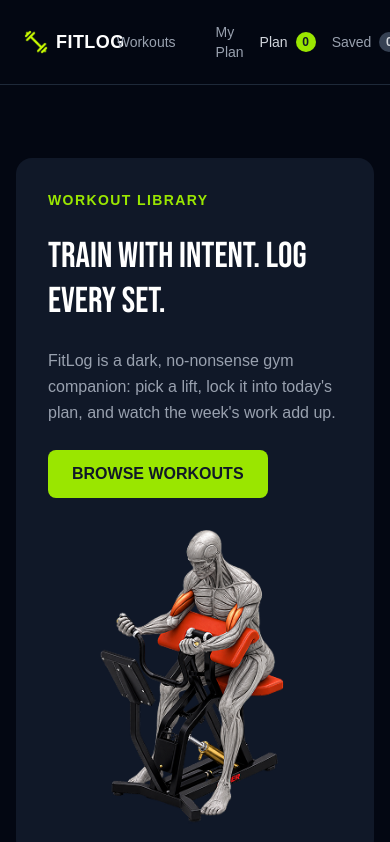
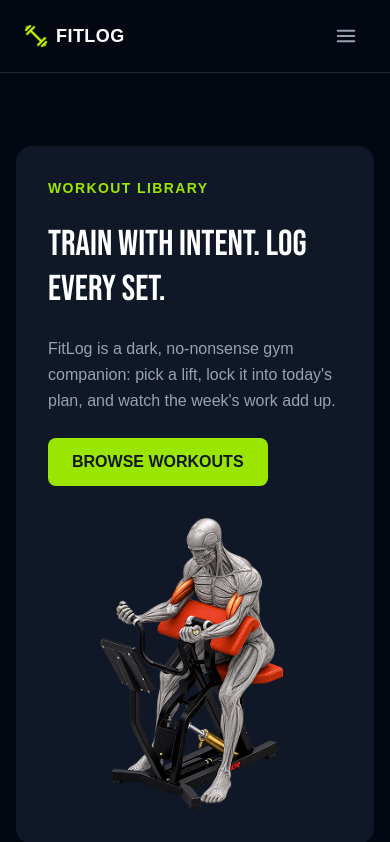
Before and after one commit to suave-sajid/fitlog, a Next.js app: page / in a window 390 px wide. Shown: the top 842 px of the page. Built offline with nearby package versions, Linux system fonts and the light colour scheme.

Commit message:
final commit

```diff
--- a/src/components/myNav.jsx
+++ b/src/components/myNav.jsx
@@ -1,27 +1,28 @@
 "use client"
+import { useState } from "react";
 import logo from "@/assets/logo.png"
 import Image from "next/image";
 import Link from "next/link";
 import { usePathname } from "next/navigation";
 import { usePlan } from "@/context/PlanContext";
 
-
-
 export default function Navbarr() {
-
   const pathname = usePathname();
   const { planItems, savedItems } = usePlan();
+  const [isMobileMenuOpen, setIsMobileMenuOpen] = useState(false);
 
+  // Helper function to close mobile menu on link click
+  const handleLinkClick = () => {
+    setIsMobileMenuOpen(false);
+  };
 
   return (
-    <nav className="sticky top-0 z-100 bg-gray-950 border-b border-gray-800 px-6 py-4">
+    <nav className="sticky top-0 z-50 bg-gray-950 border-b border-gray-800 px-6 py-4 relative">
       <div className="max-w-7xl mx-auto flex items-center justify-between">
 
         {/* Left Side - Logo */}
-        <Link href='/'>
+        <Link href='/' onClick={handleLinkClick}>
           <div className="flex items-center gap-2">
-            {/* Dumbbell Icon */}
-
             <Image
               src={logo}
               className="w-6 h-auto"
@@ -33,14 +34,10 @@ export default function Navbarr() {
           </div>
         </Link>
 
-
-        {/* Center - Navigation Links */}
-        <div className="flex items-center gap-2">
-
-          {/* Workouts Link */}
+        {/* Center - Navigation Links (Desktop Only) */}
+        <div className="hidden md:flex items-center gap-2">
           <Link
             href="/workouts"
-            // Conditional classes: if pathname matches, apply active styles
             className={`px-4 py-1.5 rounded-full text-sm font-medium cursor-pointer transition-colors ${pathname.startsWith("/workouts")
               ? "bg-gray-800 text-lime-400"
               : "text-gray-400 hover:text-white"
@@ -49,10 +46,8 @@ export default function Navbarr() {
             Workouts
           </Link>
 
-          {/* My Plan Link */}
           <Link
             href="/myplan"
-            // Conditional classes: if pathname matches, apply active styles
             className={`px-4 py-1.5 rounded-full text-sm font-medium cursor-pointer transition-colors ${pathname.startsWith("/myplan")
               ? "bg-gray-800 text-lime-400"
               : "text-gray-400 hover:text-white"
@@ -60,12 +55,10 @@ export default function Navbarr() {
           >
             My Plan
           </Link>
-
         </div>
 
-        {/* Right Side - Plan & Saved */}
-        <div className="flex items-center gap-4">
-          {/* Plan */}
+        {/* Right Side - Plan & Saved (Desktop Only) */}
+        <div className="hidden md:flex items-center gap-4">
           <Link href="/myplan">
             <div className="flex items-center gap-2">
               <span className="text-gray-300 text-sm">Plan</span>
@@ -75,7 +68,6 @@ export default function Navbarr() {
             </div>
           </Link>
 
-          {/* Saved */}
           <Link href="/myplan">
             <div className="flex items-center gap-2">
               <span className="text-gray-400 text-sm">Saved</span>
@@ -86,7 +78,73 @@ export default function Navbarr() {
           </Link>
         </div>
 
+        {/* Mobile Menu Button (Hamburger) */}
+        <button
+          className="md:hidden p-2 text-gray-400 hover:text-white focus:outline-none transition-colors"
+          onClick={() => setIsMobileMenuOpen(!isMobileMenuOpen)}
+          aria-label="Toggle menu"
+        >
+          {isMobileMenuOpen ? (
+            // Close Icon (X)
+            <svg xmlns="http://www.w3.org/2000/svg" fill="none" viewBox="0 0 24 24" strokeWidth={2} stroke="currentColor" className="w-6 h-6">
+              <path strokeLinecap="round" strokeLinejoin="round" d="M6 18L18 6M6 6l12 12" />
+            </svg>
+          ) : (
+            // Hamburger Icon
+            <svg xmlns="http://www.w3.org/2000/svg" fill="none" viewBox="0 0 24 24" strokeWidth={2} stroke="currentColor" className="w-6 h-6">
+              <path strokeLinecap="round" strokeLinejoin="round" d="M3.75 6.75h16.5M3.75 12h16.5m-16.5 5.25h16.5" />
+            </svg>
+          )}
+        </button>
       </div>
+
+      {/* Mobile Menu Dropdown */}
+      {isMobileMenuOpen && (
+        <div className="md:hidden absolute top-full left-0 right-0 bg-gray-950 border-b border-gray-800 px-6 py-4 flex flex-col gap-4 shadow-xl animate-in slide-in-from-top-2 duration-200">
+
+          <Link
+            href="/workouts"
+            onClick={handleLinkClick}
+            className={`px-4 py-2 rounded-lg text-base font-medium transition-colors ${pathname.startsWith("/workouts")
+              ? "bg-gray-800 text-lime-400"
+              : "text-gray-400 hover:text-white hover:bg-gray-900"
+              }`}
+          >
+            Workouts
+          </Link>
+
+          <Link
+            href="/myplan"
+            onClick={handleLinkClick}
+            className={`px-4 py-2 rounded-lg text-base font-medium transition-colors ${pathname.startsWith("/myplan")
+              ? "bg-gray-800 text-lime-400"
+              : "text-gray-400 hover:text-white hover:bg-gray-900"
+              }`}
+          >
+            My Plan
+          </Link>
+
+          <div className="border-t border-gray-800 my-2"></div>
+
+          <Link href="/myplan" onClick={handleLinkClick}>
+            <div className="flex items-center justify-between px-4 py-2 rounded-lg hover:bg-gray-900 transition-colors">
+              <span className="text-gray-300 text-base font-medium">Plan</span>
+              <span className="bg-lime-400 text-gray-900 text-xs font-bold w-6 h-6 rounded-full flex items-center justify-center">
+                {planItems.length}
+              </span>
+            </div>
+          </Link>
+
+          <Link href="/myplan" onClick={handleLinkClick}>
+            <div className="flex items-center justify-between px-4 py-2 rounded-lg hover:bg-gray-900 transition-colors">
+              <span className="text-gray-400 text-base font-medium">Saved</span>
+              <span className="bg-gray-700 text-gray-300 text-xs font-bold w-6 h-6 rounded-full flex items-center justify-center">
+                {savedItems.length}
+              </span>
+            </div>
+          </Link>
+        </div>
+      )}
     </nav>
   )
 }
```
